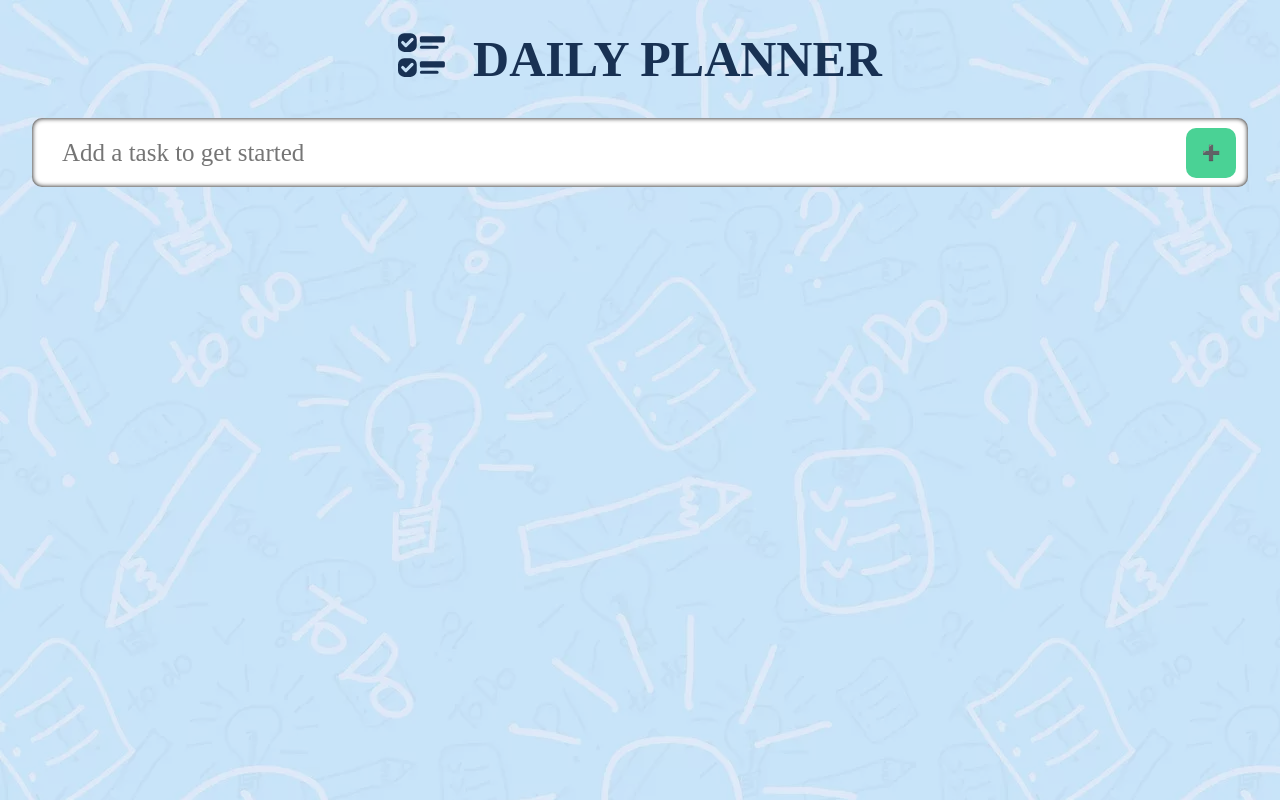
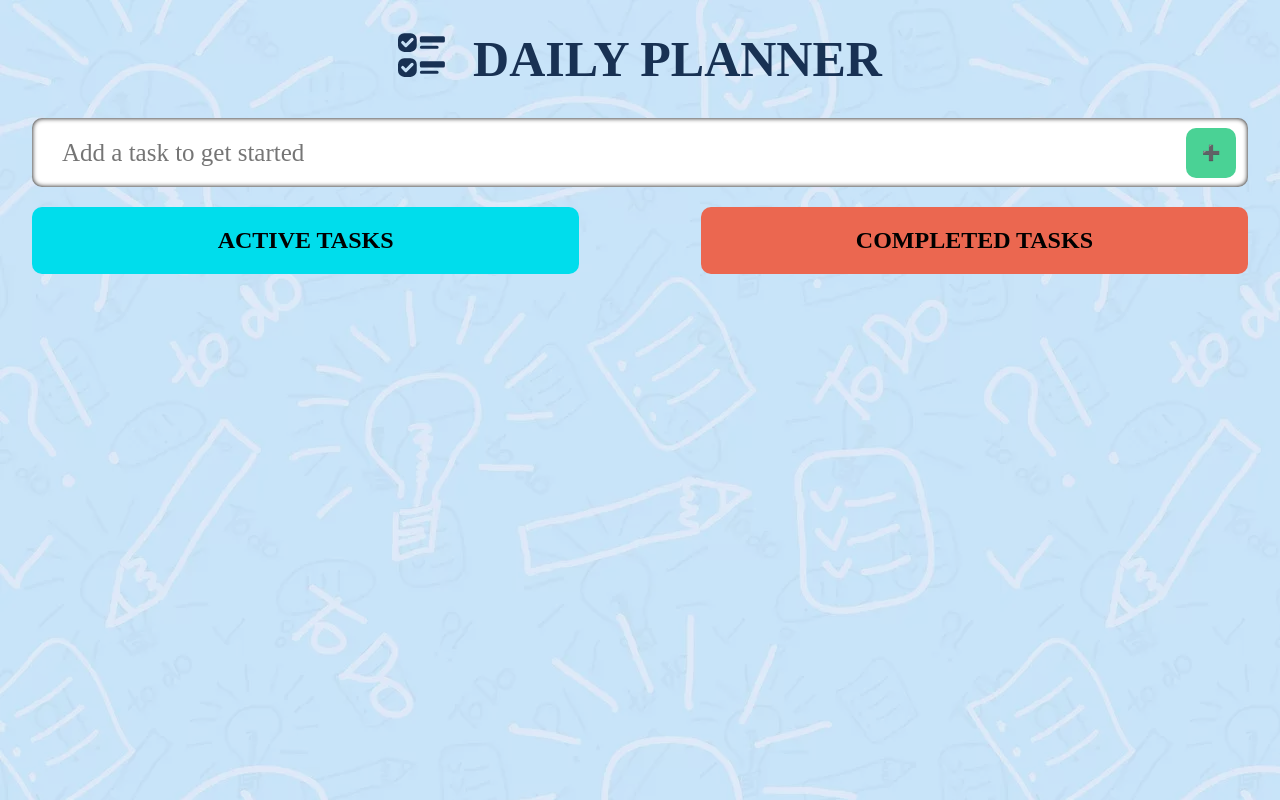
Before and after one commit to saurabhdabas/agenda, a React (Create React App) app: page / in a window 1280 px wide. Built offline with nearby package versions, Linux system fonts and the light colour scheme; a web font is replaced by a local one.

Commit message:
Add styling to active tasks and completed tasks

```diff
--- a/src/components/SingleTask.tsx
+++ b/src/components/SingleTask.tsx
@@ -12,9 +12,20 @@ interface Props {
 const singleTask: React.FC<Props> = ({id, task, isDone,deleteTask}) => {
   return (
     <div className="task">
-      <div className="task__description">{task}</div>
-      <div>{isDone ?  ""  :<BsPatchCheckFill/>}</div>
-      <div className="task__description"><AiFillDelete onClick={()=>deleteTask(id)}/></div>
+      <div className="task__description">
+        {task}
+      </div>
+      <div className="task__icons">
+      <div>
+        {isDone ?  ""  :<AiFillEdit/>}
+      </div>
+      <div>
+        {isDone ? "" : <AiFillDelete onClick={()=>deleteTask(id)}/>}
+      </div>
+      <div>
+        {isDone ?  ""  :<BsPatchCheckFill/>}
+      </div>
+      </div>
     </div>
   )
 }
--- a/src/components/Tasks.tsx
+++ b/src/components/Tasks.tsx
@@ -10,7 +10,21 @@ interface Props {
 const Tasks:React.FC<Props> = ({tasks,deleteTask}) => {
   return (
     <div className="container">
-      <div>
+      <div className="container__active-tasks">
+        <h2>ACTIVE TASKS</h2>
+        {tasks?.map((action, index) => (
+          <SingleTask
+            key={action.id}
+            id={action.id}
+            task={action.task}
+            isDone={action.isDone}
+            deleteTask={deleteTask}
+          />
+          ))
+        }
+      </div>
+      <div className="container__completed-tasks">
+        <h2>COMPLETED TASKS</h2>
         {tasks?.map((action, index) => (
           <SingleTask
             key={action.id}
--- a/src/components/styles.css
+++ b/src/components/styles.css
@@ -50,21 +50,45 @@
 }
 
 .container {
-  width: 95%;
+  width: 95vw;
   display: flex;
-  margin-top: 10px;
+  margin-top: 20px;
   justify-content: space-between;
-  align-items: flex-start;
+  align-items: center;
+}
+
+.container__active-tasks {
+  width:45%;
+  border-radius: 10px;
+  background-color: rgb(0, 221, 236);
+}
+.container__active-tasks > h2{
+  text-align: center;
+}
+.container__completed-tasks {
+  width:45%;
+  border-radius: 10px;
+  background-color: rgb(235, 103, 80);
+}
+
+.container__completed-tasks > h2{
+  text-align: center;
 }
 
 .task {
   display: flex;
   border-radius: 5px;
   padding: 20px;
-  margin-top: 15px;
+  margin: 17px;
   align-items: center;
   background-image: url("https://img.freepik.com/free-photo/crumpled-yellow-paper-background-close-up_60487-2390.jpg?size=626&ext=jpg");
   transition: 0.2s;
+}
+.task__icons {
+  display:flex;
+  width:100px;
+  align-items: center;
+  justify-content: space-between;
 }
 
 .task:hover {
```
